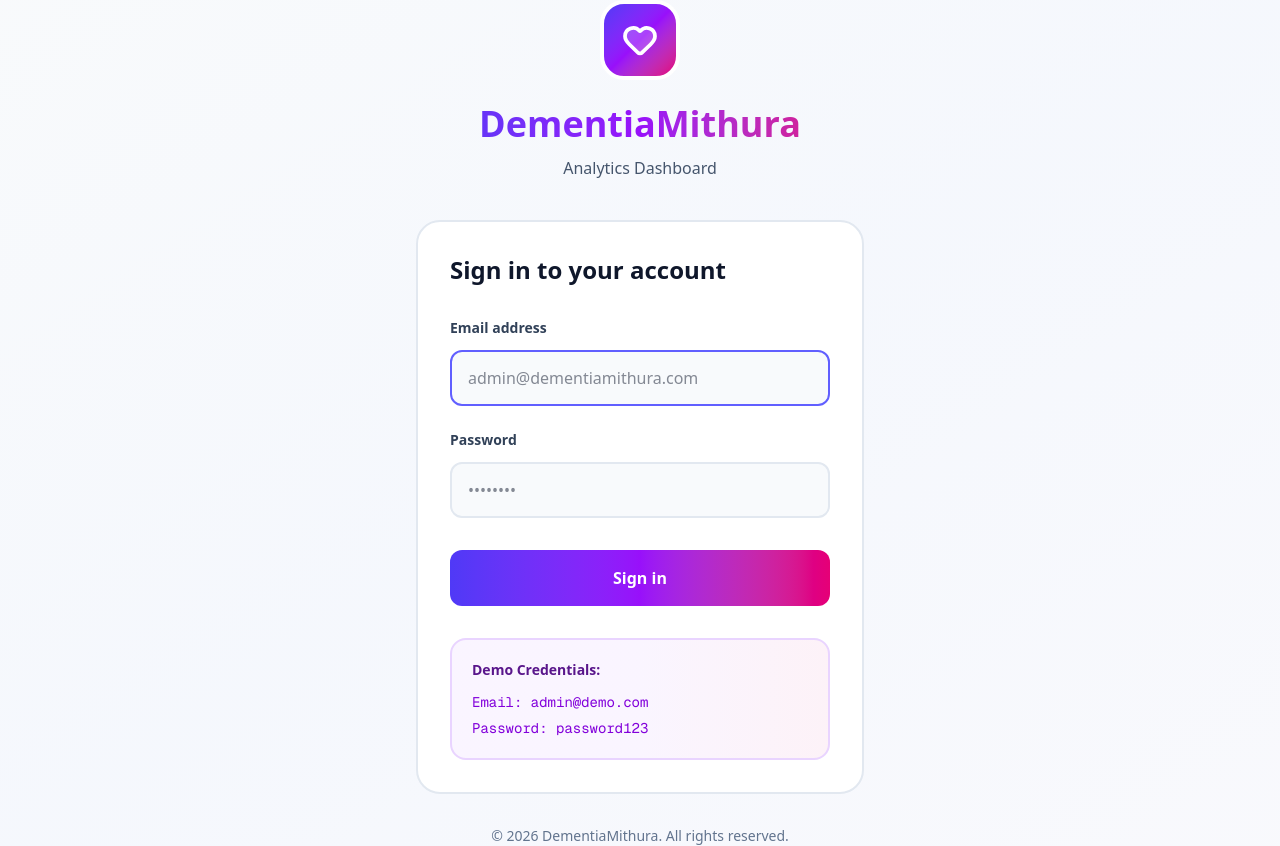
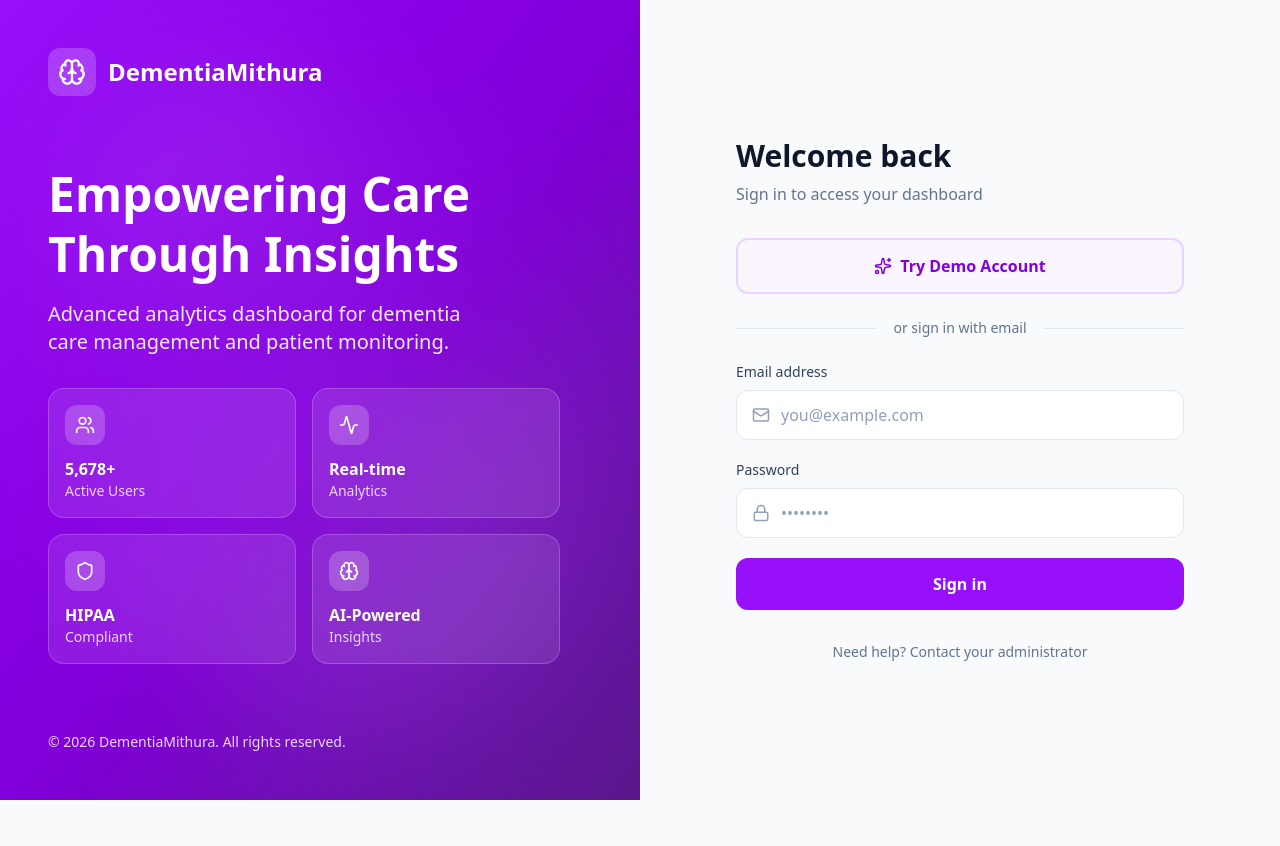
Before and after one commit to INTEL-ONBOARD/dimentia-dashboard, a Next.js app: page /login in a window 1280 px wide. After the commit the page ends 800 px from the top, so only its background shows below. Built offline with nearby package versions, Linux system fonts and the light colour scheme.

Commit message:
feat: enhance login page with improved UI and demo login functionality

```diff
--- a/src/app/login/page.tsx
+++ b/src/app/login/page.tsx
@@ -3,19 +3,19 @@ import { useState, FormEvent } from "react";
 import { useRouter } from "next/navigation";
 import { useAuthStore } from "@/store/useAuthStore";
 import { toast } from "sonner";
-import { Heart, Loader2 } from "lucide-react";
+import { Brain, Loader2, Mail, Lock, Sparkles, Shield, Users, Activity } from "lucide-react";
 
 export default function LoginPage() {
   const [email, setEmail] = useState("");
   const [password, setPassword] = useState("");
   const [loading, setLoading] = useState(false);
+  const [demoLoading, setDemoLoading] = useState(false);
   const router = useRouter();
   const login = useAuthStore((state) => state.login);
 
   const handleLogin = async (e: FormEvent<HTMLFormElement>) => {
     e.preventDefault();
 
-    // Validation
     if (!email || !password) {
       toast.error("Please enter both email and password");
       return;
@@ -39,78 +39,202 @@ export default function LoginPage() {
     }
   };
 
+  const handleDemoLogin = async () => {
+    setDemoLoading(true);
+    try {
+      await login("admin@demo.com", "password123");
+      toast.success("Welcome to the demo!");
+      router.push("/");
+    } catch (error) {
+      toast.error("Demo login failed. Please try again.");
+    } finally {
+      setDemoLoading(false);
+    }
+  };
+
   return (
-    <div className="min-h-screen flex items-center justify-center bg-gradient-to-br from-slate-50 via-indigo-50/30 to-purple-50/20 dark:from-slate-950 dark:via-indigo-950/30 dark:to-purple-950/20 px-4">
-      <div className="max-w-md w-full">
-        {/* Logo & Title */}
-        <div className="text-center mb-10">
-          <div className="flex justify-center mb-6">
-            <div className="w-20 h-20 rounded-3xl bg-gradient-to-br from-indigo-600 via-purple-600 to-pink-600 flex items-center justify-center border-4 border-white dark:border-slate-900">
-              <Heart size={36} className="text-white" strokeWidth={2.5} fill="white" fillOpacity={0.2} />
+    <div className="min-h-screen flex bg-slate-50 dark:bg-slate-950">
+      {/* Left Panel - Branding */}
+      <div className="hidden lg:flex lg:w-1/2 relative overflow-hidden bg-gradient-to-br from-purple-600 via-purple-700 to-purple-900">
+        {/* Background Pattern */}
+        <div className="absolute inset-0 opacity-10">
+          <div className="absolute top-20 left-20 w-72 h-72 bg-white rounded-full blur-3xl" />
+          <div className="absolute bottom-20 right-20 w-96 h-96 bg-purple-300 rounded-full blur-3xl" />
+          <div className="absolute top-1/2 left-1/2 -translate-x-1/2 -translate-y-1/2 w-[600px] h-[600px] bg-purple-400 rounded-full blur-3xl opacity-50" />
         </div>
+
+        {/* Content */}
+        <div className="relative z-10 flex flex-col justify-between p-12 w-full">
+          {/* Logo */}
+          <div className="flex items-center gap-3">
+            <div className="w-12 h-12 rounded-xl bg-white/20 backdrop-blur-sm flex items-center justify-center">
+              <Brain size={28} className="text-white" />
             </div>
-          <h1 className="text-4xl font-bold bg-gradient-to-r from-indigo-600 via-purple-600 to-pink-600 bg-clip-text text-transparent mb-3">
-            DementiaMithura
+            <span className="text-2xl font-bold text-white">DementiaMithura</span>
+          </div>
+
+          {/* Center Content */}
+          <div className="space-y-8">
+            <div>
+              <h1 className="text-5xl font-bold text-white leading-tight">
+                Empowering Care<br />Through Insights
               </h1>
-          <p className="text-slate-600 dark:text-slate-400 text-base">
-            Analytics Dashboard
+              <p className="text-xl text-purple-100 mt-4 max-w-md">
+                Advanced analytics dashboard for dementia care management and patient monitoring.
               </p>
             </div>
 
+            {/* Feature Cards */}
+            <div className="grid grid-cols-2 gap-4 max-w-lg">
+              <div className="bg-white/10 backdrop-blur-sm rounded-2xl p-4 border border-white/20">
+                <div className="w-10 h-10 rounded-xl bg-white/20 flex items-center justify-center mb-3">
+                  <Users size={20} className="text-white" />
+                </div>
+                <p className="text-white font-semibold">5,678+</p>
+                <p className="text-purple-200 text-sm">Active Users</p>
+              </div>
+              <div className="bg-white/10 backdrop-blur-sm rounded-2xl p-4 border border-white/20">
+                <div className="w-10 h-10 rounded-xl bg-white/20 flex items-center justify-center mb-3">
+                  <Activity size={20} className="text-white" />
+                </div>
+                <p className="text-white font-semibold">Real-time</p>
+                <p className="text-purple-200 text-sm">Analytics</p>
+              </div>
+              <div className="bg-white/10 backdrop-blur-sm rounded-2xl p-4 border border-white/20">
+                <div className="w-10 h-10 rounded-xl bg-white/20 flex items-center justify-center mb-3">
+                  <Shield size={20} className="text-white" />
+                </div>
+                <p className="text-white font-semibold">HIPAA</p>
+                <p className="text-purple-200 text-sm">Compliant</p>
+              </div>
+              <div className="bg-white/10 backdrop-blur-sm rounded-2xl p-4 border border-white/20">
+                <div className="w-10 h-10 rounded-xl bg-white/20 flex items-center justify-center mb-3">
+                  <Brain size={20} className="text-white" />
+                </div>
+                <p className="text-white font-semibold">AI-Powered</p>
+                <p className="text-purple-200 text-sm">Insights</p>
+              </div>
+            </div>
+          </div>
+
+          {/* Footer */}
+          <p className="text-purple-200 text-sm">
+            © 2026 DementiaMithura. All rights reserved.
+          </p>
+        </div>
+      </div>
+
+      {/* Right Panel - Login Form */}
+      <div className="w-full lg:w-1/2 flex items-center justify-center p-6 sm:p-12">
+        <div className="w-full max-w-md">
+          {/* Mobile Logo */}
+          <div className="lg:hidden text-center mb-8">
+            <div className="inline-flex items-center justify-center w-16 h-16 rounded-2xl bg-purple-600 mb-4">
+              <Brain size={32} className="text-white" />
+            </div>
+            <h1 className="text-2xl font-bold text-slate-900 dark:text-white">DementiaMithura</h1>
+            <p className="text-slate-500 dark:text-slate-400">Analytics Dashboard</p>
+          </div>
+
+          {/* Welcome Text */}
+          <div className="mb-8">
+            <h2 className="text-3xl font-bold text-slate-900 dark:text-white">
+              Welcome back
+            </h2>
+            <p className="text-slate-500 dark:text-slate-400 mt-2">
+              Sign in to access your dashboard
+            </p>
+          </div>
+
+          {/* Demo Login Button */}
+          <button
+            onClick={handleDemoLogin}
+            disabled={demoLoading || loading}
+            className="w-full mb-6 py-3.5 bg-purple-50 dark:bg-purple-500/10 border-2 border-purple-200 dark:border-purple-500/30 text-purple-700 dark:text-purple-300 rounded-xl font-semibold hover:bg-purple-100 dark:hover:bg-purple-500/20 disabled:opacity-50 disabled:cursor-not-allowed transition-all flex items-center justify-center gap-2"
+          >
+            {demoLoading ? (
+              <>
+                <Loader2 size={18} className="animate-spin" />
+                Loading demo...
+              </>
+            ) : (
+              <>
+                <Sparkles size={18} />
+                Try Demo Account
+              </>
+            )}
+          </button>
+
+          {/* Divider */}
+          <div className="relative mb-6">
+            <div className="absolute inset-0 flex items-center">
+              <div className="w-full border-t border-slate-200 dark:border-slate-800" />
+            </div>
+            <div className="relative flex justify-center text-sm">
+              <span className="px-4 bg-slate-50 dark:bg-slate-950 text-slate-500 dark:text-slate-400">
+                or sign in with email
+              </span>
+            </div>
+          </div>
+
           {/* Login Form */}
-        <div className="bg-white dark:bg-slate-900 rounded-3xl p-8 border-2 border-slate-200 dark:border-slate-800">
-          <h2 className="text-2xl font-bold text-slate-900 dark:text-white mb-8">
-            Sign in to your account
-          </h2>
-
-          <form onSubmit={handleLogin} className="space-y-6">
+          <form onSubmit={handleLogin} className="space-y-5">
             <div>
               <label
                 htmlFor="email"
-                className="block text-sm font-semibold text-slate-700 dark:text-slate-300 mb-3"
+                className="block text-sm font-medium text-slate-700 dark:text-slate-300 mb-2"
               >
                 Email address
               </label>
+              <div className="relative">
+                <div className="absolute inset-y-0 left-0 pl-4 flex items-center pointer-events-none">
+                  <Mail size={18} className="text-slate-400" />
+                </div>
                 <input
                   id="email"
                   type="email"
                   value={email}
                   onChange={(e) => setEmail(e.target.value)}
-                disabled={loading}
-                className="w-full px-4 py-3.5 border-2 border-slate-200 dark:border-slate-700 rounded-xl focus:outline-none focus:border-indigo-500 dark:focus:border-indigo-500 bg-slate-50 dark:bg-slate-800 dark:text-white disabled:opacity-50 disabled:cursor-not-allowed transition-all"
-                placeholder="admin@dementiamithura.com"
+                  disabled={loading || demoLoading}
+                  className="w-full pl-11 pr-4 py-3 border border-slate-200 dark:border-slate-700 rounded-xl focus:outline-none focus:ring-2 focus:ring-purple-500 focus:border-transparent bg-white dark:bg-slate-900 text-slate-900 dark:text-white placeholder:text-slate-400 disabled:opacity-50 disabled:cursor-not-allowed transition-all"
+                  placeholder="you@example.com"
                   autoComplete="email"
-                autoFocus
                 />
+              </div>
             </div>
 
             <div>
               <label
                 htmlFor="password"
-                className="block text-sm font-semibold text-slate-700 dark:text-slate-300 mb-3"
+                className="block text-sm font-medium text-slate-700 dark:text-slate-300 mb-2"
               >
                 Password
               </label>
+              <div className="relative">
+                <div className="absolute inset-y-0 left-0 pl-4 flex items-center pointer-events-none">
+                  <Lock size={18} className="text-slate-400" />
+                </div>
                 <input
                   id="password"
                   type="password"
                   value={password}
                   onChange={(e) => setPassword(e.target.value)}
-                disabled={loading}
-                className="w-full px-4 py-3.5 border-2 border-slate-200 dark:border-slate-700 rounded-xl focus:outline-none focus:border-indigo-500 dark:focus:border-indigo-500 bg-slate-50 dark:bg-slate-800 dark:text-white disabled:opacity-50 disabled:cursor-not-allowed transition-all"
+                  disabled={loading || demoLoading}
+                  className="w-full pl-11 pr-4 py-3 border border-slate-200 dark:border-slate-700 rounded-xl focus:outline-none focus:ring-2 focus:ring-purple-500 focus:border-transparent bg-white dark:bg-slate-900 text-slate-900 dark:text-white placeholder:text-slate-400 disabled:opacity-50 disabled:cursor-not-allowed transition-all"
                   placeholder="••••••••"
                   autoComplete="current-password"
                 />
               </div>
+            </div>
 
             <button
               type="submit"
-              disabled={loading}
-              className="w-full py-4 bg-gradient-to-r from-indigo-600 via-purple-600 to-pink-600 text-white rounded-xl font-semibold hover:from-indigo-700 hover:via-purple-700 hover:to-pink-700 disabled:opacity-50 disabled:cursor-not-allowed transition-all flex items-center justify-center gap-2 mt-8"
+              disabled={loading || demoLoading}
+              className="w-full py-3.5 bg-purple-600 hover:bg-purple-700 text-white rounded-xl font-semibold disabled:opacity-50 disabled:cursor-not-allowed transition-all flex items-center justify-center gap-2 mt-2"
             >
               {loading ? (
                 <>
-                  <Loader2 size={20} className="animate-spin" />
+                  <Loader2 size={18} className="animate-spin" />
                   Signing in...
                 </>
               ) : (
@@ -119,23 +243,17 @@ export default function LoginPage() {
             </button>
           </form>
 
-          {/* Demo Credentials */}
-          <div className="mt-8 p-5 bg-gradient-to-r from-purple-50 via-purple-50 to-pink-50 dark:from-purple-950/30 dark:via-purple-950/30 dark:to-pink-950/30 border-2 border-purple-200 dark:border-purple-800/50 rounded-2xl">
-            <p className="text-sm font-semibold text-purple-900 dark:text-purple-300 mb-3">
-              Demo Credentials:
+          {/* Help Text */}
+          <p className="text-center text-sm text-slate-500 dark:text-slate-400 mt-8">
+            Need help? Contact your administrator
           </p>
-            <div className="text-sm text-purple-700 dark:text-purple-400 space-y-1.5 font-mono">
-              <p>Email: admin@demo.com</p>
-              <p>Password: password123</p>
-            </div>
-          </div>
-        </div>
 
-        {/* Footer */}
-        <p className="text-center text-sm text-slate-500 dark:text-slate-400 mt-8">
+          {/* Mobile Footer */}
+          <p className="lg:hidden text-center text-xs text-slate-400 dark:text-slate-500 mt-6">
             © 2026 DementiaMithura. All rights reserved.
           </p>
         </div>
       </div>
+    </div>
   );
 }
```
Lines whose indentation alone changed are shown as unchanged.
